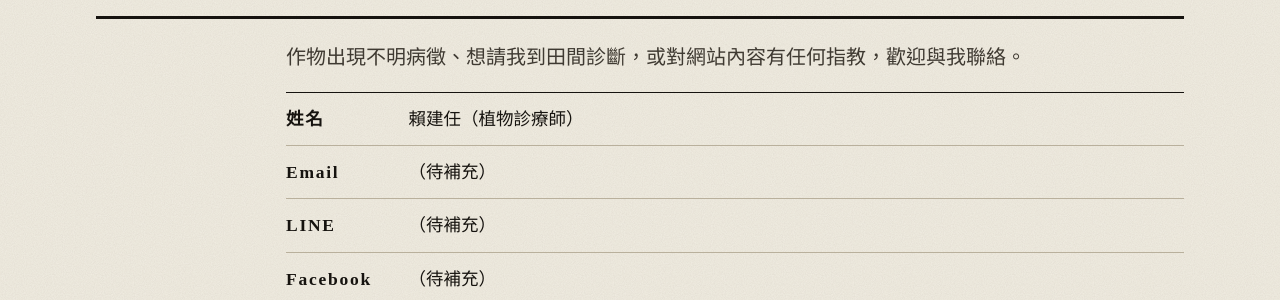
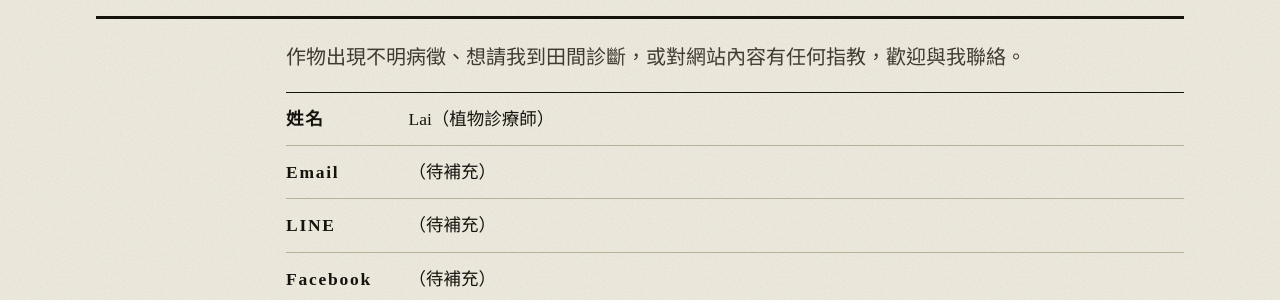
Before and after one commit to laijianren/laijianren.github.io, a Jekyll site: the page built from contact/index.html, in a window 1280 px wide. Shown: the part 388-688 px from the top of the page. Built offline with Jekyll 4.4.1, drawn with Linux system fonts in a browser that asks for light colours; some web fonts are replaced.

Commit message:
Drafts: use Lai instead of full name

```diff
--- a/_includes/cover.html
+++ b/_includes/cover.html
@@ -14,7 +14,7 @@
         <span class="mast-art right">{% include icon.html name='sprig' %}</span>
       </div>
       <p class="cover-latin">The Plant Doctor's Journal</p>
-      <p class="cover-lede">植物診療師 賴建任的田間筆記。<br>從臺灣各地果園、菜園帶回來的病蟲害診斷紀錄。</p>
+      <p class="cover-lede">植物診療師 Lai 的田間筆記。<br>從臺灣各地果園、菜園帶回來的病蟲害診斷紀錄。</p>
       <p class="cover-ask">今天想看什麼？</p>
     </header>
     <nav class="cover-grid" aria-label="選擇分類">
--- a/contact/index.html
+++ b/contact/index.html
@@ -8,7 +8,7 @@ title: 聯絡我
   <div class="contact-body">
     <p class="dek">作物出現不明病徵、想請我到田間診斷，或對網站內容有任何指教，歡迎與我聯絡。</p>
     <dl class="contact-list">
-      <dt>姓名</dt><dd>賴建任（植物診療師）</dd>
+      <dt>姓名</dt><dd>Lai（植物診療師）</dd>
       <dt>Email</dt><dd>（待補充）</dd>
       <dt>LINE</dt><dd>（待補充）</dd>
       <dt>Facebook</dt><dd>（待補充）</dd>
```
